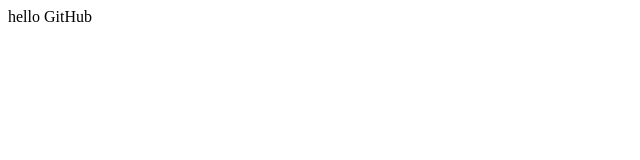
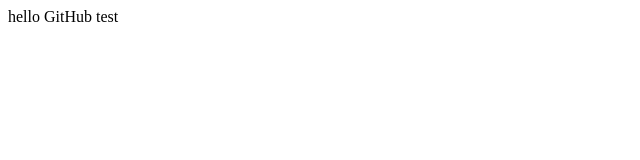
Before and after one commit to dali1756/test, a plain HTML site: page test.html in a window 1280 px wide. Shown: the full height of the page, 0-640 px from the left. Drawn offline with Linux system fonts and the light colour scheme.

Commit message:
third commit

```diff
--- a/test.html
+++ b/test.html
@@ -4,9 +4,9 @@
     <meta charset="UTF-8">
     <meta http-equiv="X-UA-Compatible" content="IE=edge">
     <meta name="viewport" content="width=device-width, initial-scale=1.0">
-    <title>Hello GitHub</title>
+    <title>Hello GitHub test</title>
 </head>
 <body>
-    hello GitHub
+    hello GitHub test
 </body>
 </html>
```
